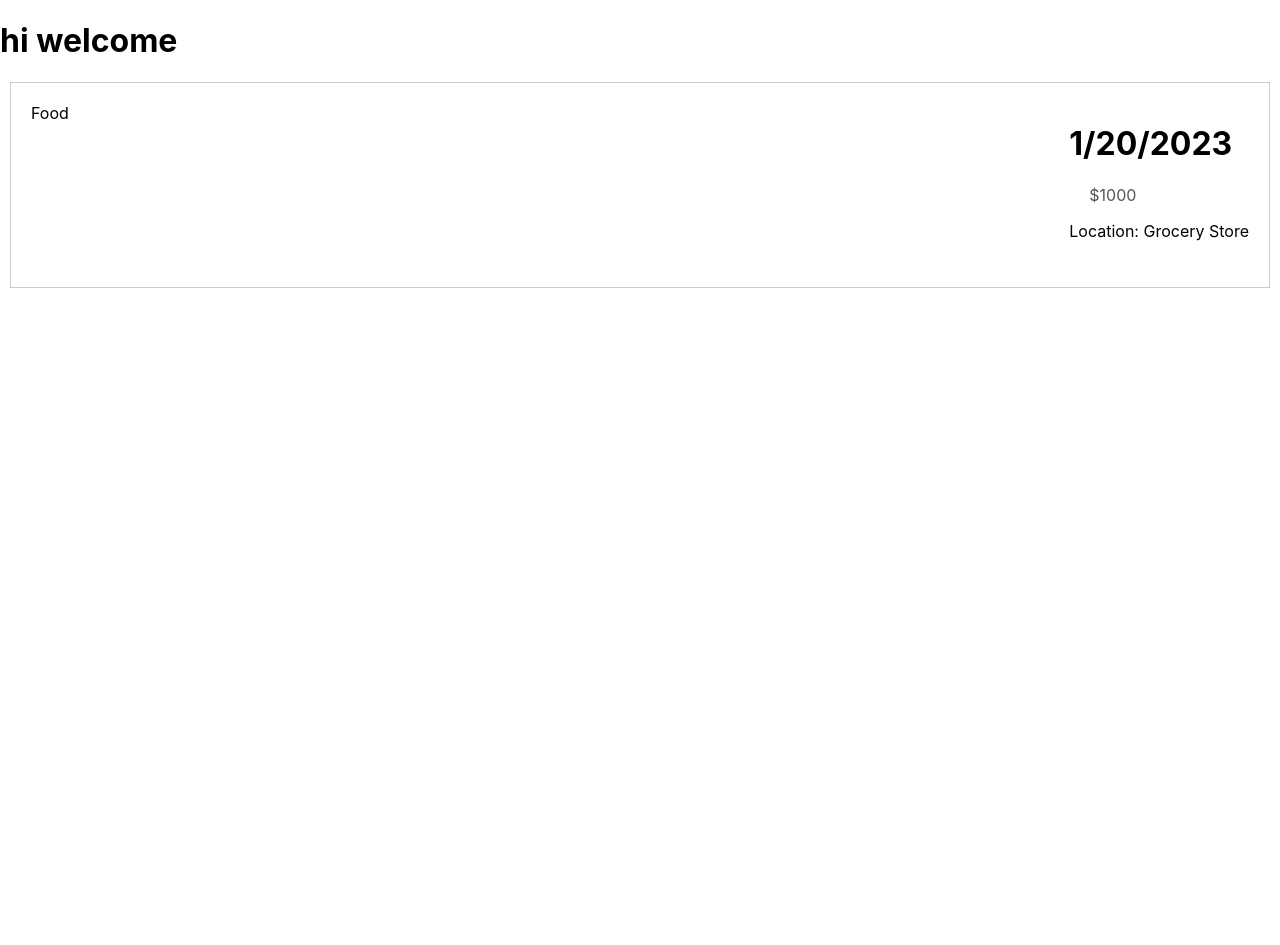
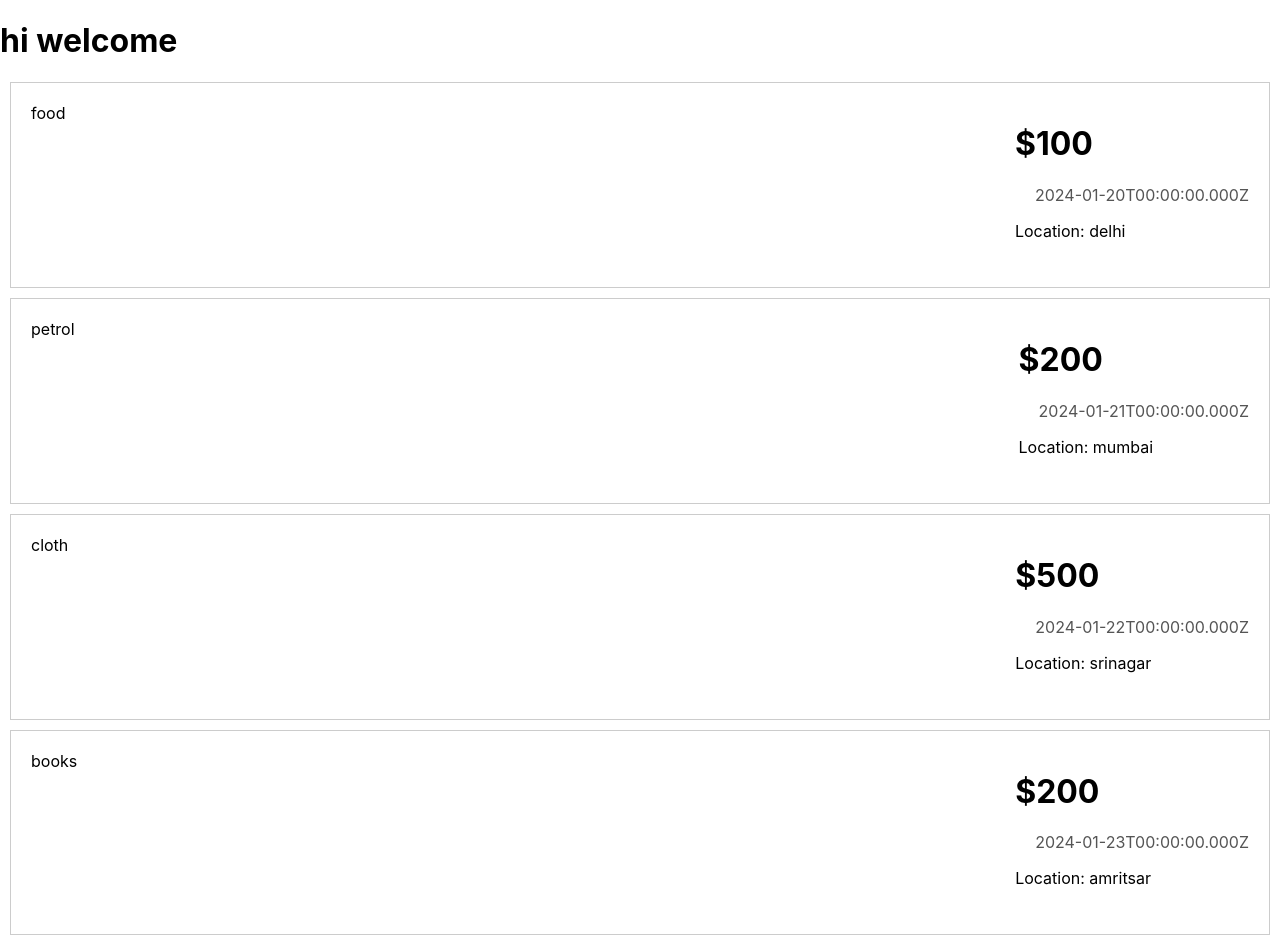
Before and after one commit to Tabish-yaseen/React-basics, a React (Create React App) app: page / in a window 1280 px wide. Before the commit the page ends 800 px from the top, so only its background shows below. Built offline with nearby package versions, Linux system fonts and the light colour scheme.

Commit message:
using props

```diff
--- a/src/App.js
+++ b/src/App.js
@@ -3,10 +3,28 @@ import './App.css';
 import Expense  from './components/Exepnse';
 
 function App() {
+  const expenses=[
+    {title:'food',Amount:100,time:new Date(2024,0,20),location:'delhi'},
+    {title:'petrol',Amount:200,time:new Date(2024,0,21),location:'mumbai'},
+    {title:'cloth',Amount:500,time:new Date(2024,0,22),location:'srinagar'},
+    {title:'books',Amount:200,time:new Date(2024,0,23),location:'amritsar'},
+  ]
   return (
     <div>
       <h1>hi welcome</h1>
-      <Expense/>
+      {expenses.map((element)=>{
+        return(
+          <Expense
+         title={element.title}
+         Amount={element.Amount}
+         time={element.time}
+         location={element.location}
+         />
+
+        )
+
+
+      })}
     </div>
 
   );
--- a/src/components/Exepnse.js
+++ b/src/components/Exepnse.js
@@ -1,20 +1,14 @@
 import './Expense.css'
-function Expense() {
-    const currentDate = new Date(2023, 0, 20);
-    const title = 'Food';
-    const amount = 1000;
-    const locationOfExpenditure = 'Grocery Store';
-
-
-    const formattedDate = currentDate.toLocaleDateString();
+function Expense(props) {
+    const time = props.time.toISOString();
 
     return (
       <div className="expense-container">
-        <div className="expense-item">{title}</div>
+        <div className="expense-item">{props.title}</div>
         <div className="expense-item">
-          <h1>{formattedDate}</h1>
-          <div className="nested-expense">${amount}</div>
-          <p>Location: {locationOfExpenditure}</p>
+          <h1>${props.Amount}</h1>
+          <div className="nested-expense">{time}</div>
+          <p>Location: {props.location}</p>
         </div>
       </div>
     );
```
